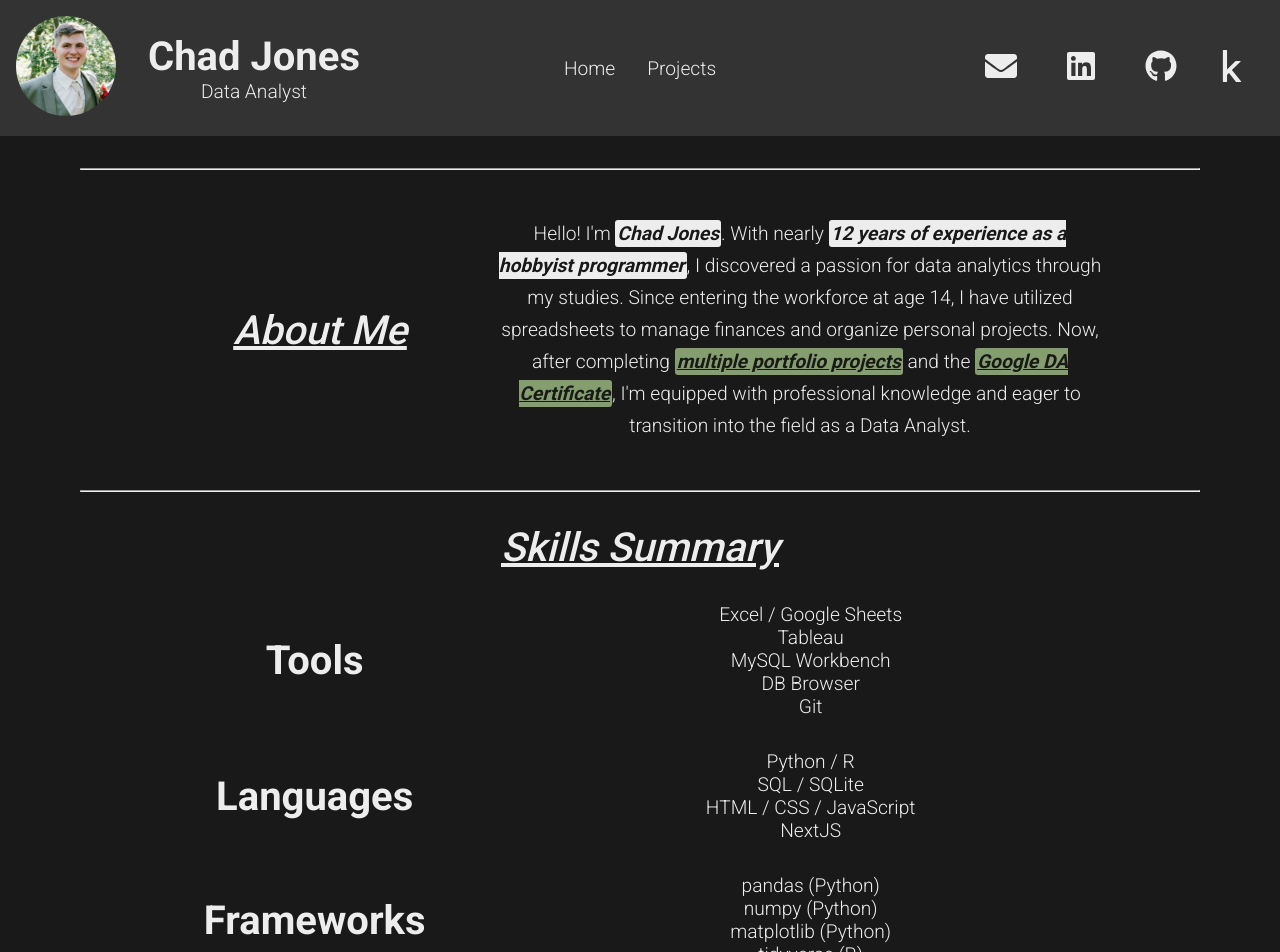
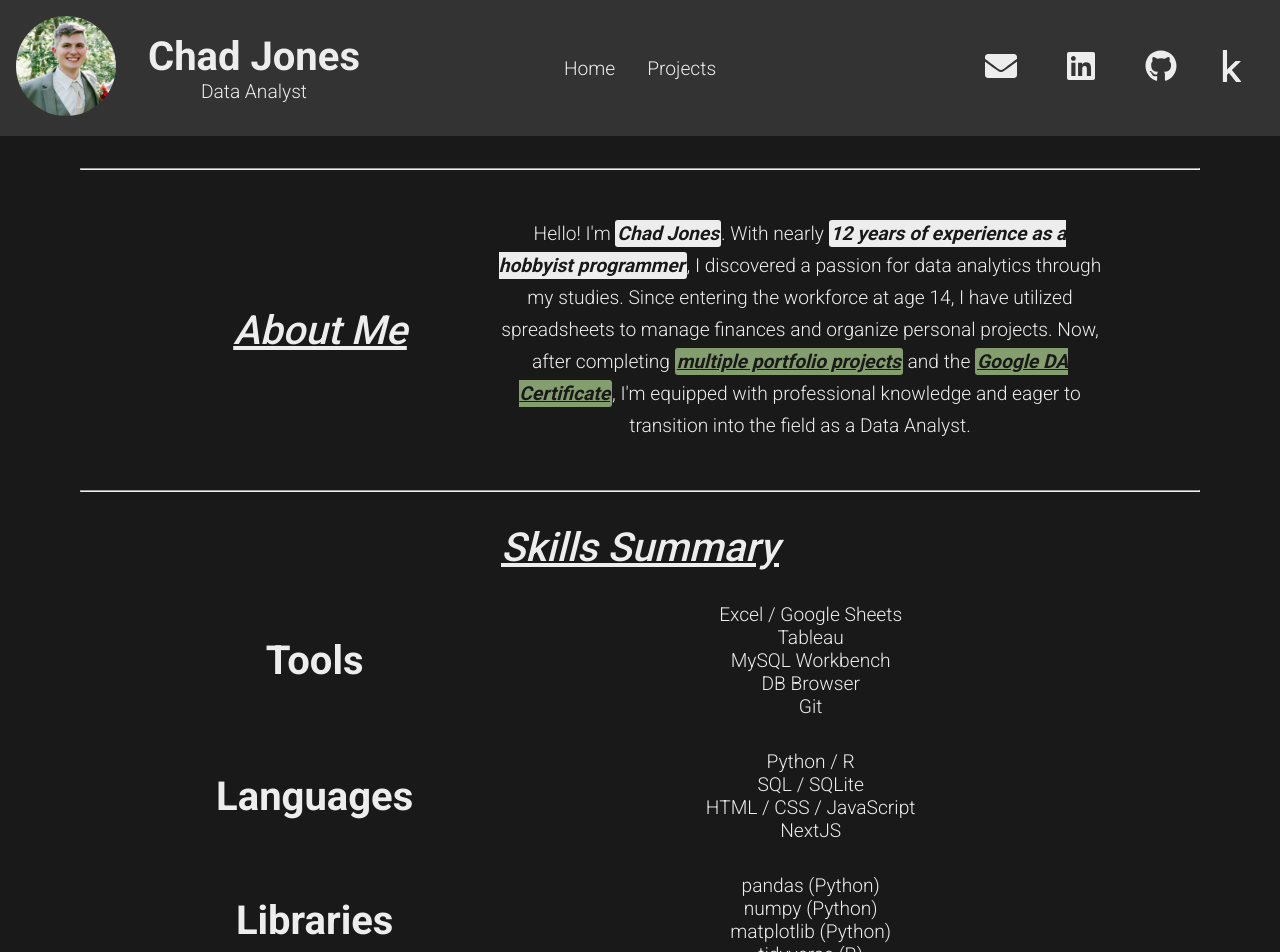
Before and after one commit to ClownChad/Portfolio, a Next.js app: page / in a window 1280 px wide. Shown: the top 952 px of the page. Built offline with nearby package versions, Linux system fonts and the light colour scheme; a web font is replaced by a local one.

Commit message:
Changed 'Frameworks' to 'Libraries' in skills summary

```diff
--- a/app/page.tsx
+++ b/app/page.tsx
@@ -37,7 +37,7 @@ export default function Home() {
             <li>NextJS</li>
           </ul>
 
-          <h2 className={styles.skills_title}>Frameworks</h2>
+          <h2 className={styles.skills_title}>Libraries</h2>
           <ul className={styles.skills_list}>
             <li>pandas (Python)</li>
             <li>numpy (Python)</li>
```
